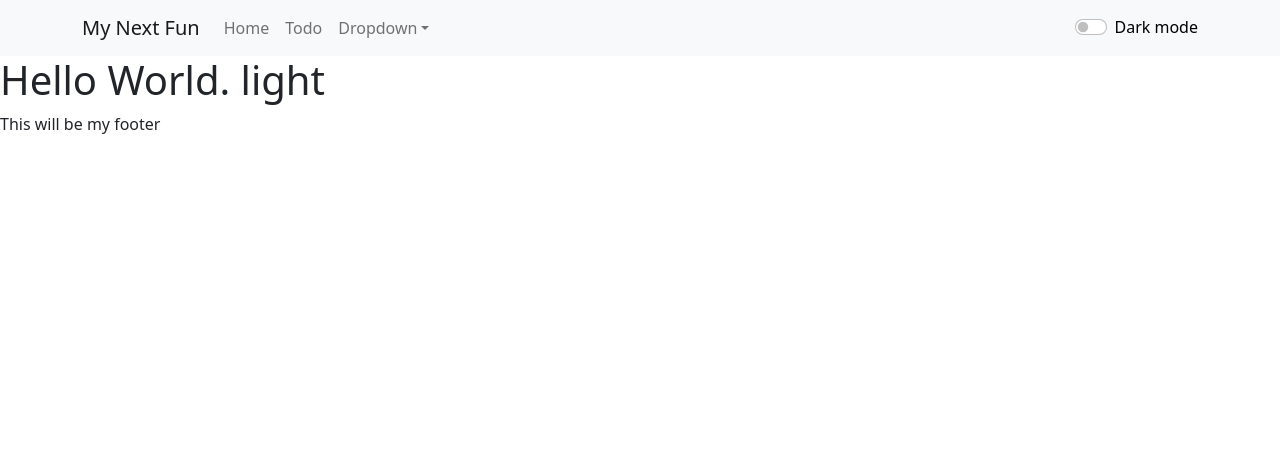
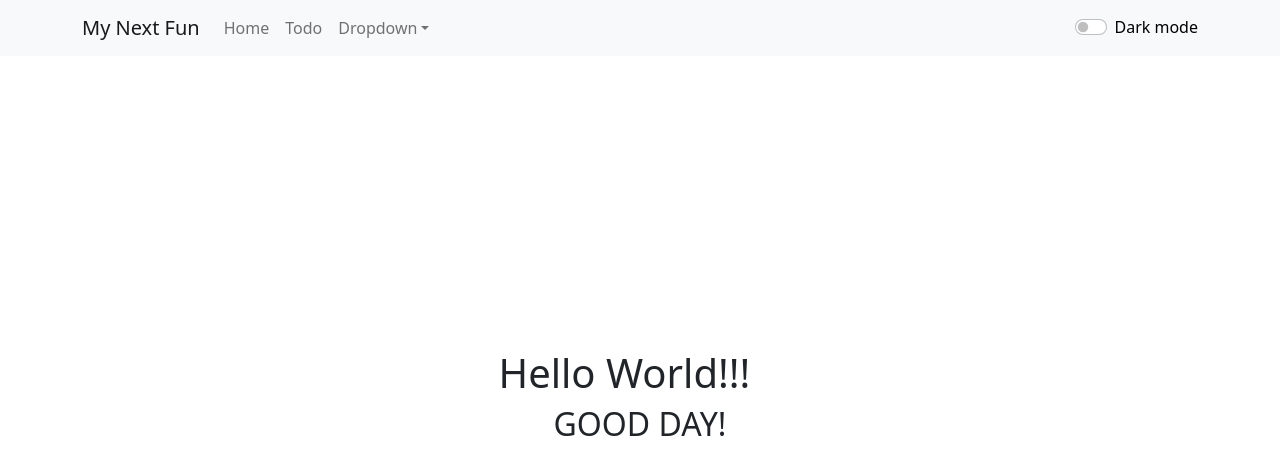
Before and after one commit to ramdhon/nextjs-fun, a Next.js app: page / in a window 1280 px wide. Shown: the top 474 px of the page. Built offline with nearby package versions, Linux system fonts and the light colour scheme.

Commit message:
setup greeting

```diff
--- a/pages/_app.js
+++ b/pages/_app.js
@@ -9,18 +9,10 @@ const Constant = {
   LIGHT: 'light',
   DARK: 'dark'
 }
+
 function MyApp({ Component, pageProps }) {
   // STATE HOOKS
   const [theme, setTheme] = useState(Constant.LIGHT);
-
-  // CONTEXT
-  const context = {
-    state: {
-      Constant,
-      theme
-    },
-    setTheme,
-  }
 
   // COMPUTED
   const isDark = () => theme === Constant.DARK
@@ -34,14 +26,24 @@ function MyApp({ Component, pageProps }) {
     }
   }
 
+  // CONTEXT
+  const context = {
+    state: {
+      Constant,
+      theme
+    },
+    setTheme,
+    isDark,
+  }
+
   // LIFECYCLE HOOKS
   useEffect(() => {
-    import("bootstrap/dist/js/bootstrap");
-  }, []);
+    import('bootstrap/dist/js/bootstrap')
+  }, [])
 
   return (
     <Provider value={context}>
-      <Navbar bg={theme} variant={theme} expand="lg">
+      <Navbar fixed="top" bg={theme} variant={theme} expand="lg">
         <Container>
           <Navbar.Brand href="/">My Next Fun</Navbar.Brand>
           <Navbar.Toggle aria-controls="basic-navbar-nav" />
--- a/pages/index.js
+++ b/pages/index.js
@@ -1,9 +1,44 @@
 import Head from 'next/head'
-import { useContext } from 'react'
+import { useContext, useEffect, useState } from 'react'
+import { Container, Row } from 'react-bootstrap'
 import AppContext from '../context'
 
 export default function Home() {
-  const { state } = useContext(AppContext)
+  const { state, isDark } = useContext(AppContext)
+  const [hello, setHello] = useState('')
+  const [cursor, setCursor] = useState(false)
+  const [isGreet, setIsGreet] = useState(false)
+
+  // COMPUTED
+  const greeting = () => state.theme === 'light' ? 'GOOD DAY!' : 'GOOD EVENING!'
+  const darkMode = () => isDark() ? 'bg-secondary text-white' : ''
+
+  // METHODS
+  const delay = async (ms) => {
+    return new Promise (resolve => {
+      setTimeout(() => {
+        resolve()
+      }, ms)
+    })
+  }
+  const startTyping = async () => {
+    const HELLO = 'Hello World!!!'
+    for (const letter of HELLO) {
+      setHello((prev) => prev + letter)
+      await delay(50);
+    }
+    setIsGreet(true)
+  }
+  const playCursor = () => {
+    setInterval(() => {
+      setCursor((prev) => !prev)
+    }, 500)
+  }
+
+  useEffect(() => {
+    startTyping()
+    playCursor()
+  }, [])
 
   return (
     <div>
@@ -13,13 +48,16 @@ export default function Home() {
         <link rel="icon" href="/favicon.ico" />
       </Head>
 
-      <main>
-        <h1>Hello World. {state.theme}</h1>
+      <main className={darkMode()}>
+        <Container className="vh-100 d-flex flex-column justify-content-center align-items-center">
+          <Row>
+            <h1>{hello}{cursor ? <span>_</span> : <span>&nbsp;&nbsp;&nbsp;</span>}</h1>
+          </Row>
+          <Row>
+            <h2>{isGreet && greeting()}</h2>
+          </Row>
+        </Container>
       </main>
-
-      <footer>
-        This will be my footer
-      </footer>
     </div>
   )
 }
```
